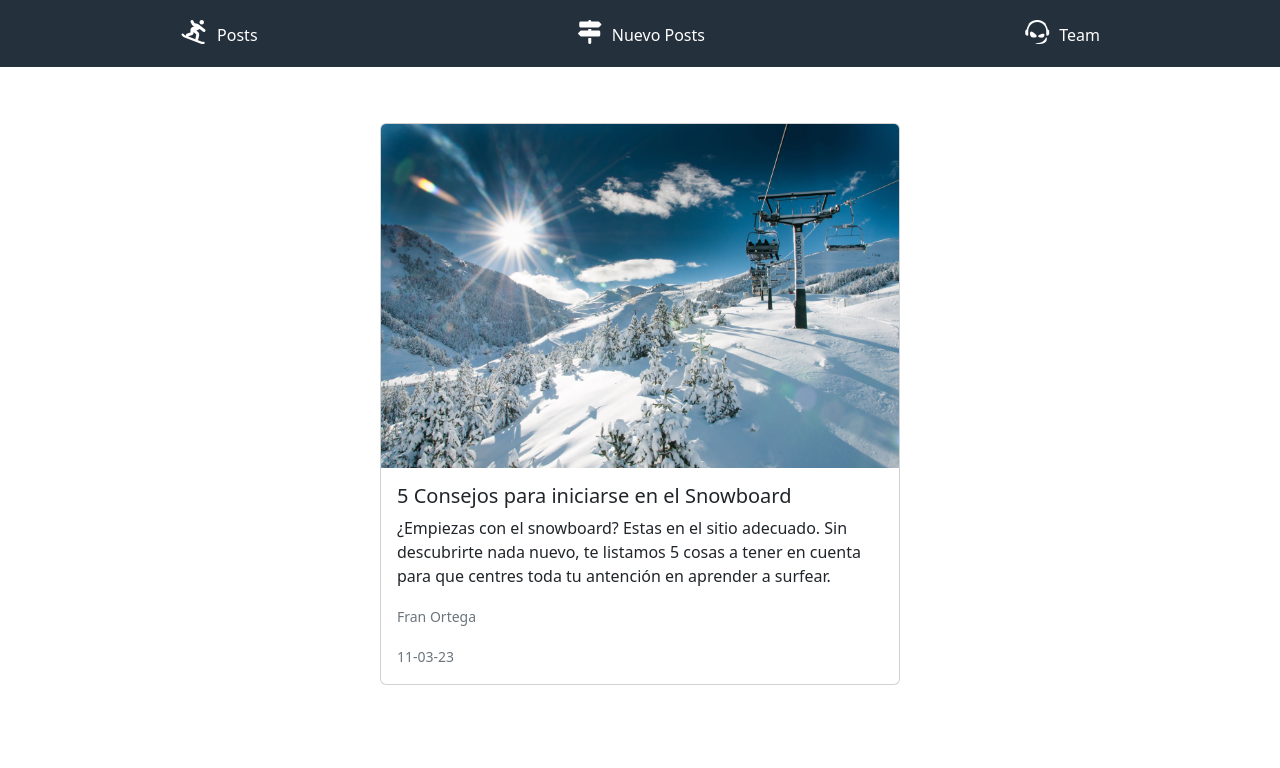
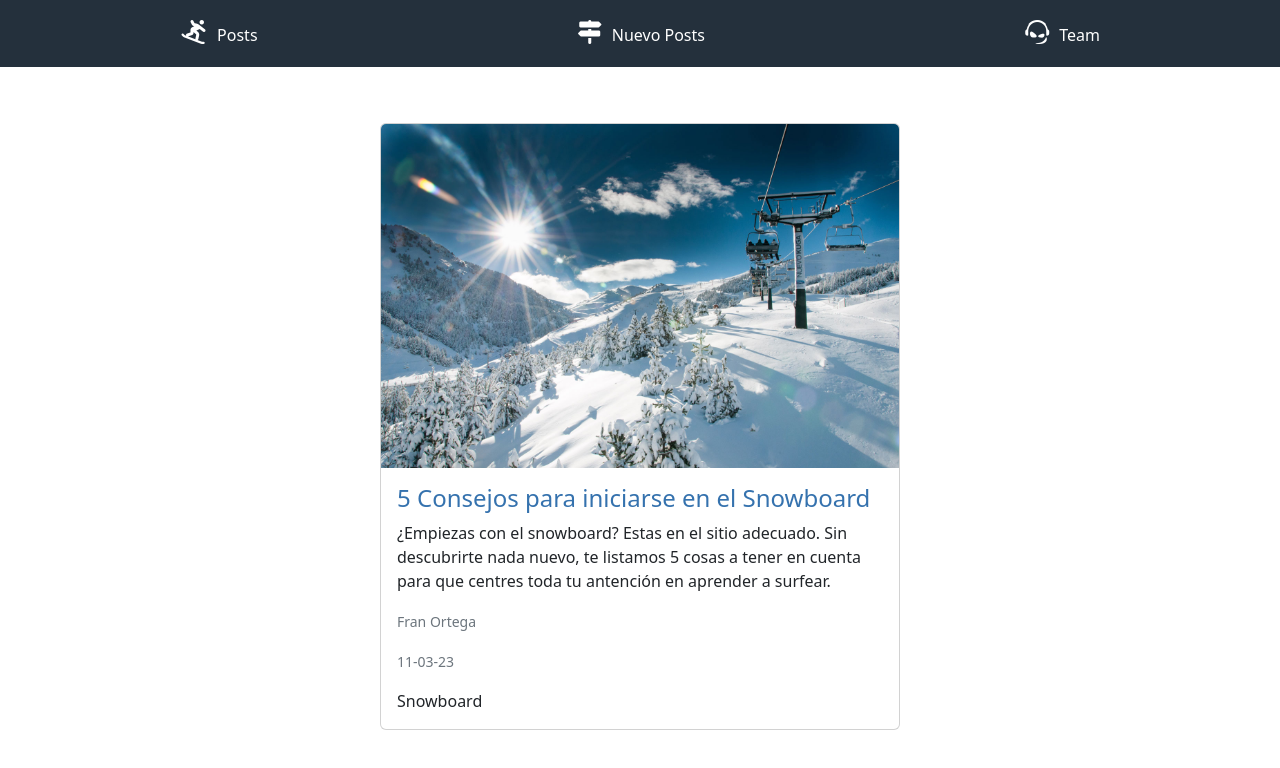
Before and after one commit to FranOrteg/Fran_BLOG, an Angular app in the folder BLOG/: page /posts/1 in a window 1280 px wide. Shown: the top 768 px of the page. Built offline with nearby package versions, Linux system fonts and the light colour scheme.

Commit message:
Arreglo del detalle vista

```diff
--- a/BLOG/src/app/components/detalle-post/detalle-post.component.css
+++ b/BLOG/src/app/components/detalle-post/detalle-post.component.css
@@ -3,3 +3,15 @@
     margin: 0 auto;
     padding: 40px;
 }
+
+h4 {
+    color: #3572ae;
+}
+
+.card-img-top {
+    transition: transform 0.5s;
+}
+
+.card-img-top:hover {
+    transform: scale(1.1);
+}
--- a/BLOG/src/app/components/detalle-post/detalle-post.component.html
+++ b/BLOG/src/app/components/detalle-post/detalle-post.component.html
@@ -2,10 +2,11 @@
     <div class="card mb-3">
         <img [src]="post?.imagen" class="card-img-top" alt="...">
         <div class="card-body">
-            <h5 class="card-title">{{post?.titulo}}</h5>
+            <h4 class="card-title">{{post?.titulo}}</h4>
             <p class="card-text">{{post?.texto}}</p>
             <p class="card-text"><small class="text-muted">{{post?.autor}}</small></p>
             <p class="card-text"><small class="text-muted">{{post?.fecha}}</small></p>
+            <p class="card-text">{{post?.categoria}}</p>
         </div>
     </div>
 </div>
--- a/BLOG/src/app/services/post.service.ts
+++ b/BLOG/src/app/services/post.service.ts
@@ -41,7 +41,7 @@ export class PostService {
   }
 
   getById(postId: number): Post | null {
-    for (let post of POSTS) {
+    for (let post of this.posts) {
       if (post.id === postId) {
         console.log(post)
         return post
@@ -50,5 +50,4 @@ export class PostService {
     return null
   }
 
-
 }
```
